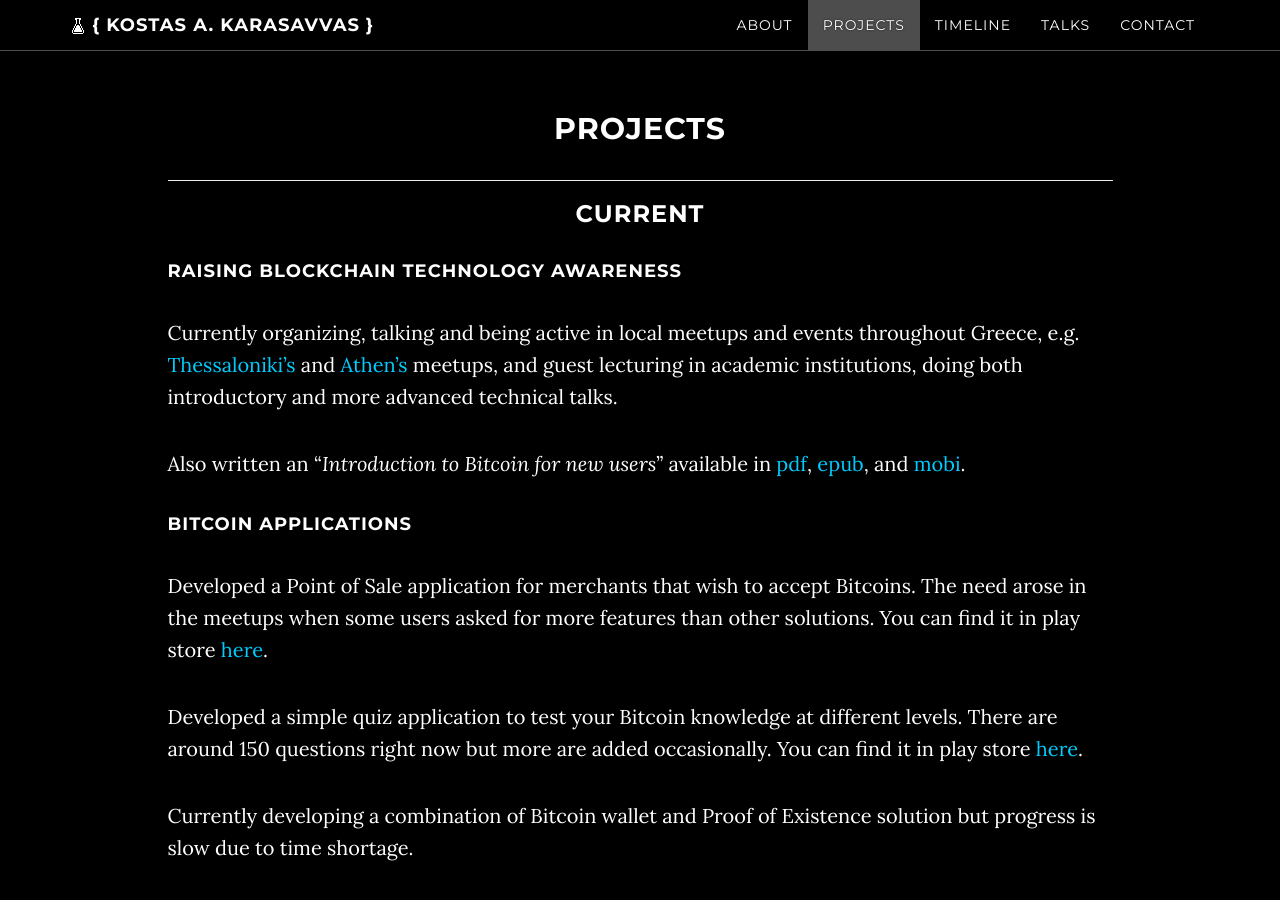
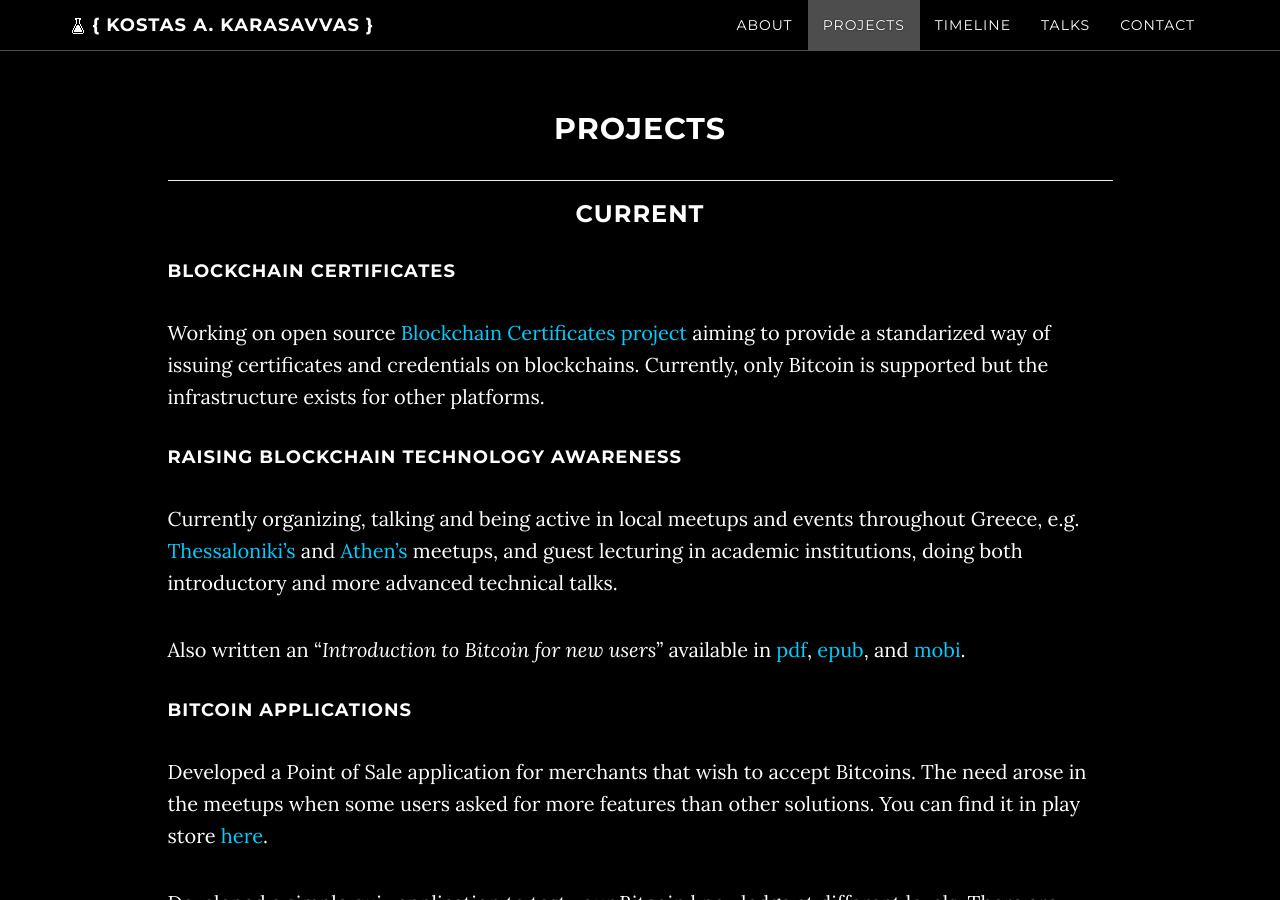
Before and after one commit to karask/karask.github.io, a Jekyll site: the page built from index.html, in a window 1280 px wide and 900 px high, scrolled down 1813 px. Built offline with Jekyll 4.4.1, drawn with Linux system fonts in a browser that asks for light colours; nearby versions of some CDN libraries; the list of posts is cut into pages by our own code; comment, search, counter and statistics services are not loaded; some of the changed text lies outside the part shown.

Commit message:
added blockcerts project and updated CV with UNIC

```diff
--- a/_config.yml
+++ b/_config.yml
@@ -137,7 +137,7 @@ events:
     date: "Jan 2013 - Today"
     description: "Bitcoin and Blockchain consultant and educator"
   - image: "/img/timeline/softwareArchitecture.png"
-    date: "Aug 2010 - Mar 2016"
+    date: "Aug 2010 - Today"
     description: "Software architecture, design, engineering, management"
   - image: "/img/timeline/lecturer1.png"
     date: "Sep 2008 - Jun 2015"
--- a/projects.html
+++ b/projects.html
@@ -8,6 +8,9 @@ title: Projects
 ---
 
 <h3 style="text-align: center;" markdown="1">Current</h3>
+
+<h4>BLOCKCHAIN CERTIFICATES</h4>
+Working on open source [Blockchain Certificates project](https://github.com/blockchain-certificates) aiming to provide a standarized way of issuing certificates and credentials on blockchains. Currently, only Bitcoin is supported but the infrastructure exists for other platforms.
 
 <h4>RAISING BLOCKCHAIN TECHNOLOGY AWARENESS</h4>
 
```
Also changed, not shown: 1 other file.
